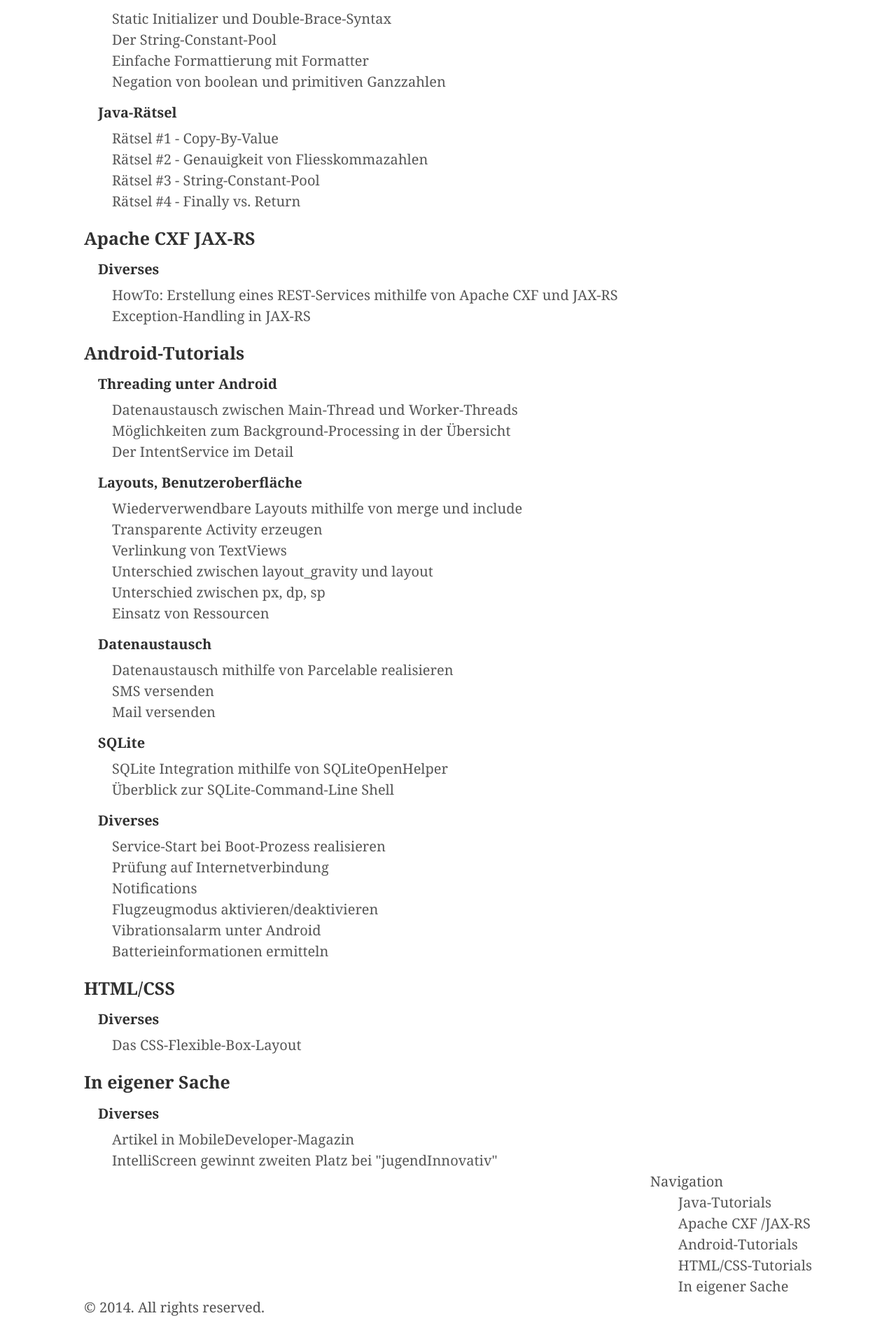
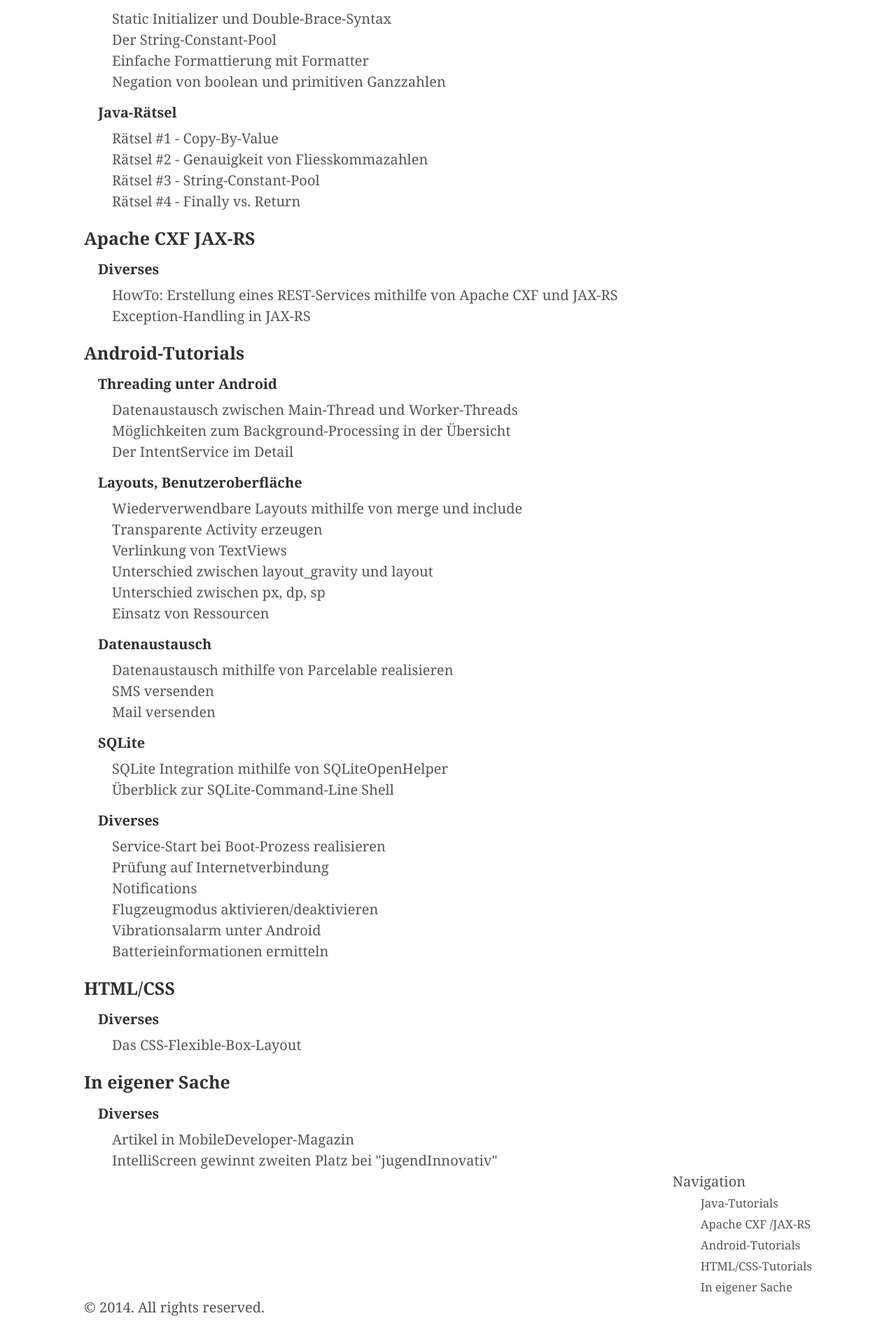
Before and after one commit to andreasschrade/andreasschrade.github.com, a Jekyll site: the page built from index.html, in a window 1280 px wide. Shown: the part 717-2621 px from the top of the page at 70% size. Built offline with Jekyll 4.4.1, drawn with Linux system fonts in a browser that asks for light colours; Markdown is read by kramdown in place of the engine named in the settings; the list of posts is cut into pages by our own code.

Commit message:
modified css

```diff
--- a/index.html
+++ b/index.html
@@ -23,7 +23,7 @@
 }
 
 .stickit {
-    margin-left: 940px;
+    margin-left: 825px;
     position: fixed;
     top: 10px;
 }
@@ -40,6 +40,8 @@
 
 .stickem a {
  padding-left: 0px;
+ color: #898989;
+ font-size: smaller;
 
 }
 </style>
```
